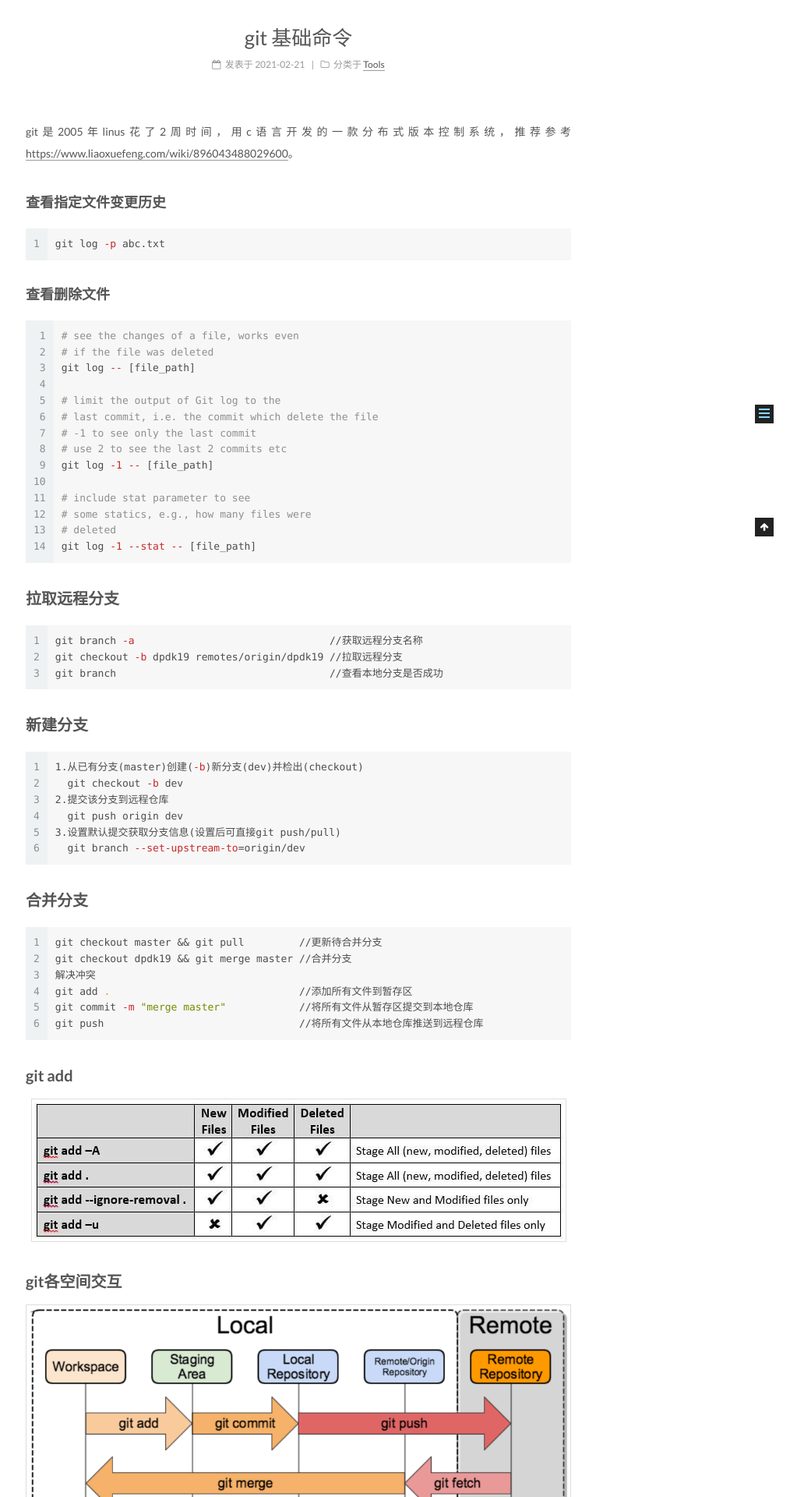
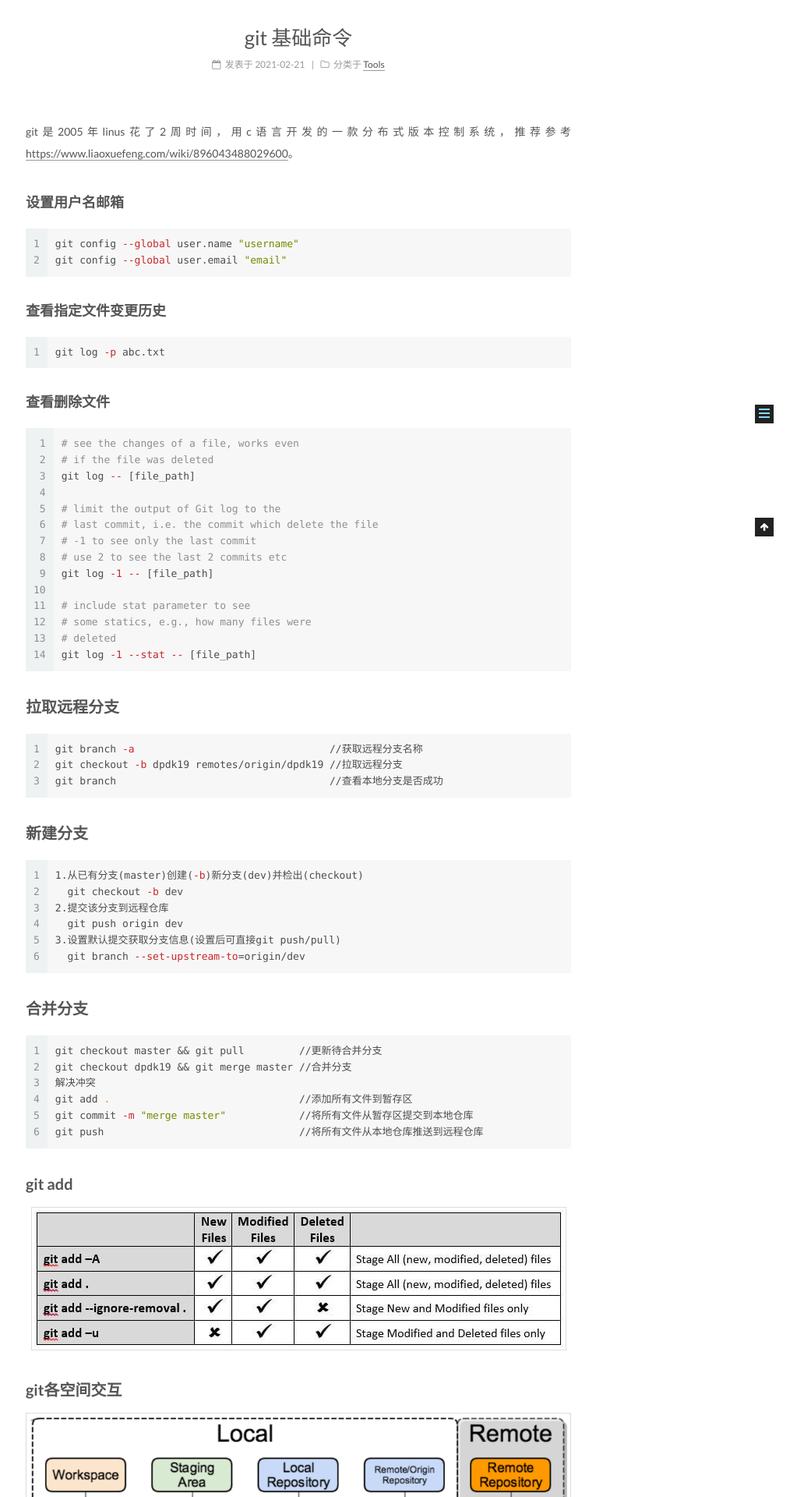
Before and after one commit to zhaotao19860/zhaotao19860.github.io, a Jekyll site: the page built from _posts/tools/2021-02-21-tools-git-basic.md, in a window 1280 px wide. Shown: the part 312-2232 px from the top of the page at 78% size, without its empty margins (257-1280 px from the left). Built offline with Jekyll 4.4.1, drawn with Linux system fonts in a browser that asks for light colours; nearby versions of some CDN libraries.

Commit message:
1.修改git基础命令；

````diff
--- a/_posts/tools/2021-02-21-tools-git-basic.md
+++ b/_posts/tools/2021-02-21-tools-git-basic.md
@@ -6,14 +6,16 @@ category: Tools
 
 git是2005年linus花了2周时间，用c语言开发的一款分布式版本控制系统，推荐参考<https://www.liaoxuefeng.com/wiki/896043488029600>。
 
+### 设置用户名邮箱
+```bash
+git config --global user.name "username"
+git config --global user.email "email"
+```
 ### 查看指定文件变更历史
-
 ```bash
 git log -p abc.txt
 ```
-
 ### 查看删除文件
-
 ```bash
 # see the changes of a file, works even
 # if the file was deleted
@@ -30,17 +32,13 @@ git log -1 -- [file_path]
 # deleted
 git log -1 --stat -- [file_path]
 ```
-
 ## 拉取远程分支
-
 ```bash
 git branch -a                                //获取远程分支名称
 git checkout -b dpdk19 remotes/origin/dpdk19 //拉取远程分支
 git branch                                   //查看本地分支是否成功
 ```
-
 ## 新建分支
-
 ```bash
 1.从已有分支(master)创建(-b)新分支(dev)并检出(checkout)
   git checkout -b dev
@@ -49,9 +47,7 @@ git branch                                   //查看本地分支是否成功
 3.设置默认提交获取分支信息(设置后可直接git push/pull)
   git branch --set-upstream-to=origin/dev
 ```
-
 ## 合并分支
-
 ```bash
 git checkout master && git pull         //更新待合并分支
 git checkout dpdk19 && git merge master //合并分支
@@ -60,11 +56,7 @@ git add .                               //添加所有文件到暂存区
 git commit -m "merge master"            //将所有文件从暂存区提交到本地仓库
 git push                                //将所有文件从本地仓库推送到远程仓库
 ```
-
 ## git add
-
 ![git-add.jpg](/assets/images/git/git-add.jpg)
-
 ## git各空间交互
-
 ![git-all.png](/assets/images/git/git-all.png)
````
